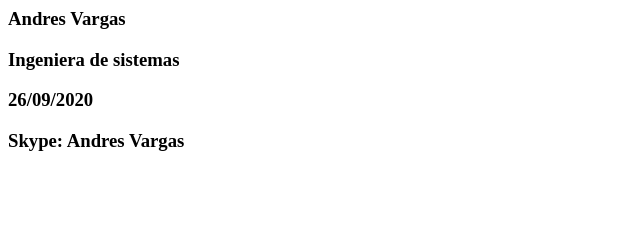
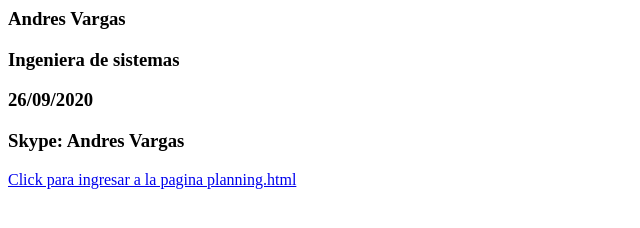
Before and after one commit to AndressVargasss/DSW-AndresVargass, a plain HTML site: page index.html in a window 1280 px wide. Shown: the whole page, without its empty margins (0-640 px from the left). Drawn offline with Linux system fonts and the light colour scheme.

Commit message:
fase 1.2
fase 1.2

```diff
--- a/index.html
+++ b/index.html
@@ -7,5 +7,6 @@
 <h3>Ingeniera de sistemas</h3>
 <h3>26/09/2020</h3>
 <h3>Skype: Andres Vargas</h3>
+<a href="planning.html">Click para ingresar a la pagina planning.html </a>
 </body>
 </html>
```
Also changed, not shown: planning.html (+1 -1 lines).
